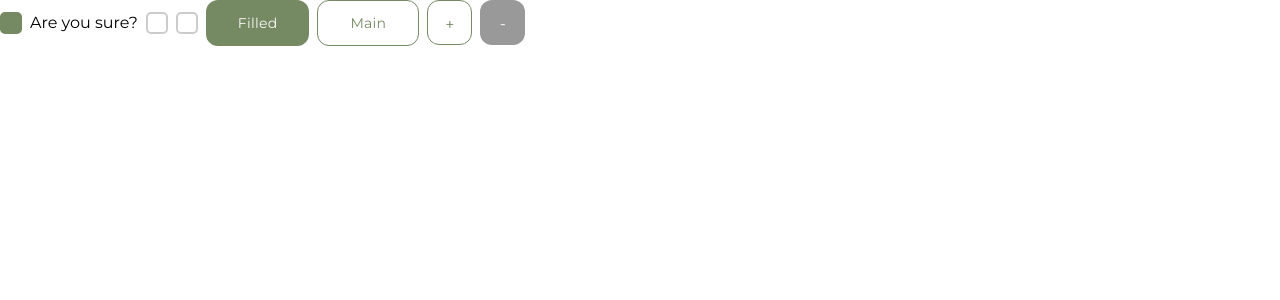
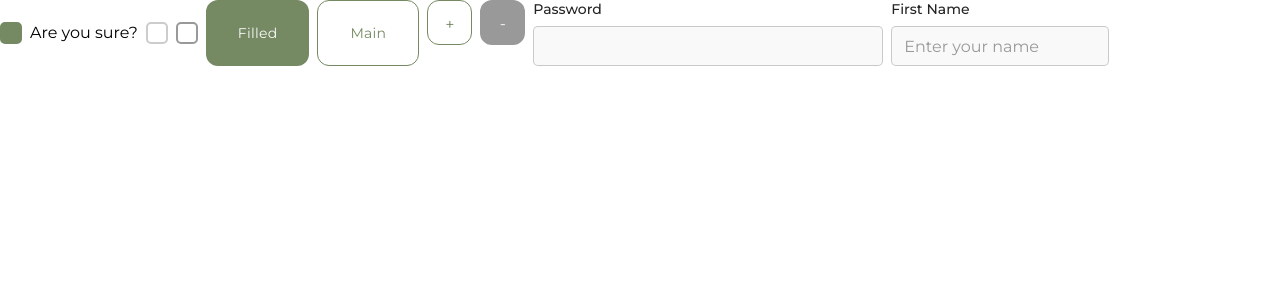
Before and after one commit to D4n1el13and37/e-commerce-app, a React (Vite) app: page / in a window 1280 px wide. Shown: the top 300 px of the page. Built offline with nearby package versions, Linux system fonts and the light colour scheme.

Commit message:
feat: add Input component at page

```diff
--- a/src/App.tsx
+++ b/src/App.tsx
@@ -2,7 +2,7 @@
 // import { projectKey, getApiRoot } from './api/BuildClient';
 import Button from './components/ui/button/Button';
 import Checkbox from './components/ui/checkbox/Checkbox';
-// import Input from './components/ui/input/Input';
+import Input from './components/ui/input/Input';
 
 function App() {
   // const [projectDetails, setProjectDetails] = useState({});
@@ -34,9 +34,16 @@ function App() {
 
   return (
     <div style={{ display: 'flex', flexWrap: 'wrap', gap: '8px' }}>
-      <Checkbox label="Are you sure?" isChecked={true} />
-      <Checkbox isRequred={true} />
-      <Checkbox isDisabled={true} />
+      <Checkbox
+        label="Are you sure?"
+        isChecked={true}
+        // onChange={(e) => {
+        //   console.log(e.target.checked)
+        //   // checked=false
+        // }}
+      />
+      <Checkbox required={true} />
+      <Checkbox disabled={true} />
       <Button type="submit" isMain={true} isFilled={true}>
         Filled
       </Button>
@@ -47,18 +54,22 @@ function App() {
       <Button isFilled={true} isDisabled={true}>
         -
       </Button>
-      {/* <Input
+      <Input
+        id="password"
         width="350px"
         type="password"
         fieldName="Password"
-        onChange={(value) => console.log(value)}
+        error="truw"
+        onChange={(value) => value}
       />
       <Input
+        id="name"
         fieldName="First Name"
         type="text"
-        placehodler="Enter your name"
-        onChange={(value) => console.log(value)}
-      /> */}
+        error=""
+        placeholder="Enter your name"
+        onChange={(value) => value}
+      />
     </div>
   );
 }
```
